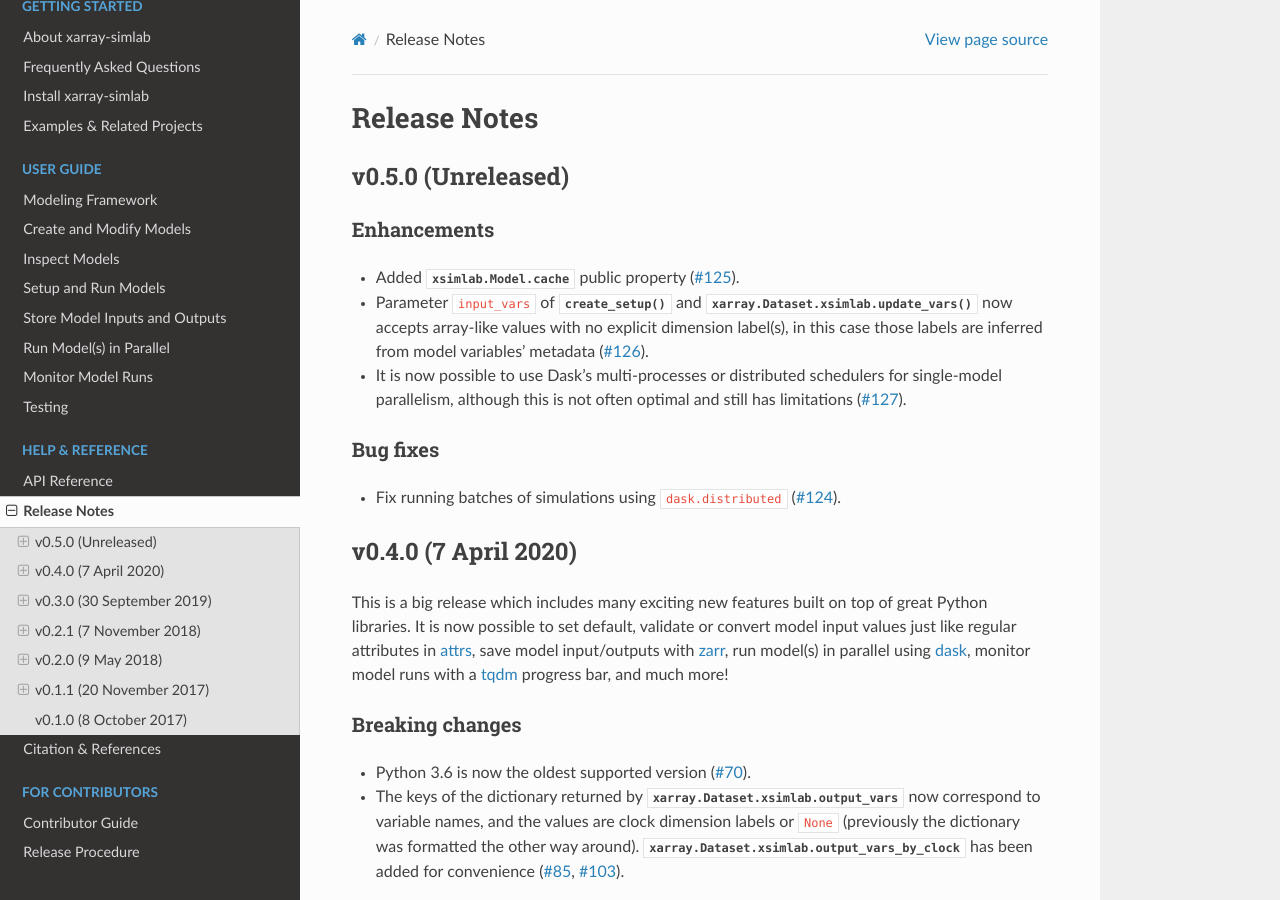
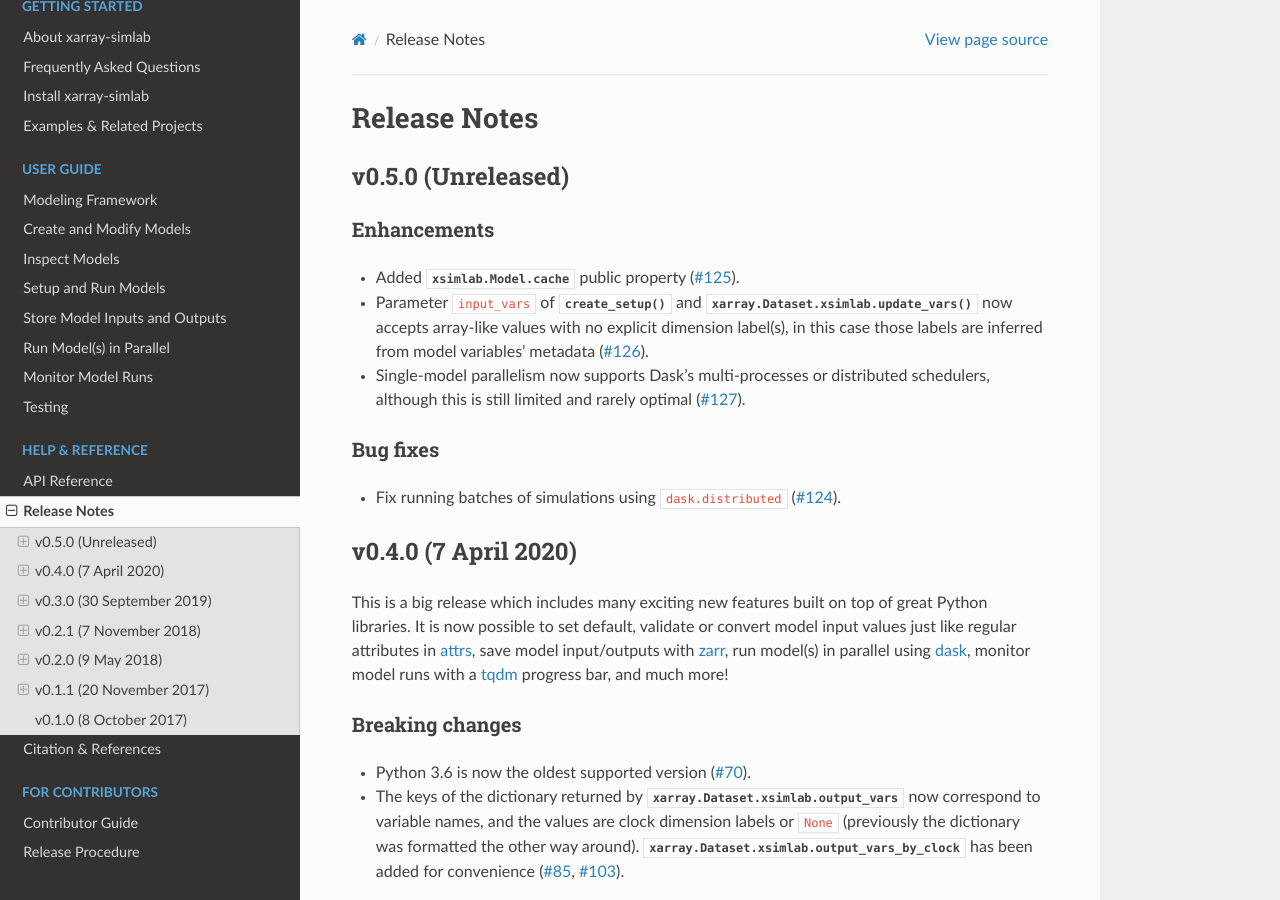
Before and after one commit to xarray-contrib/xarray-simlab, a Sphinx documentation site: the page built from doc/whats_new.rst, in a window 1280 px wide and 900 px high. Built offline with Sphinx 7.4.7 and the Read the Docs theme 2.0.0, drawn with Linux system fonts in a browser that asks for light colours; the version number could not be read and is left out.

Commit message:
rephrase

```diff
--- a/doc/whats_new.rst
+++ b/doc/whats_new.rst
@@ -14,9 +14,8 @@ Enhancements
   :func:`xarray.Dataset.xsimlab.update_vars` now accepts array-like values
   with no explicit dimension label(s), in this case those labels are inferred
   from model variables' metadata (:issue:`126`).
-- It is now possible to use Dask's multi-processes or distributed schedulers
-  for single-model parallelism, although this is not often optimal and
-  still has limitations (:issue:`127`).
+- Single-model parallelism now supports Dask's multi-processes or distributed
+  schedulers, although this is still limited and rarely optimal (:issue:`127`).
 
 Bug fixes
 ~~~~~~~~~
```
